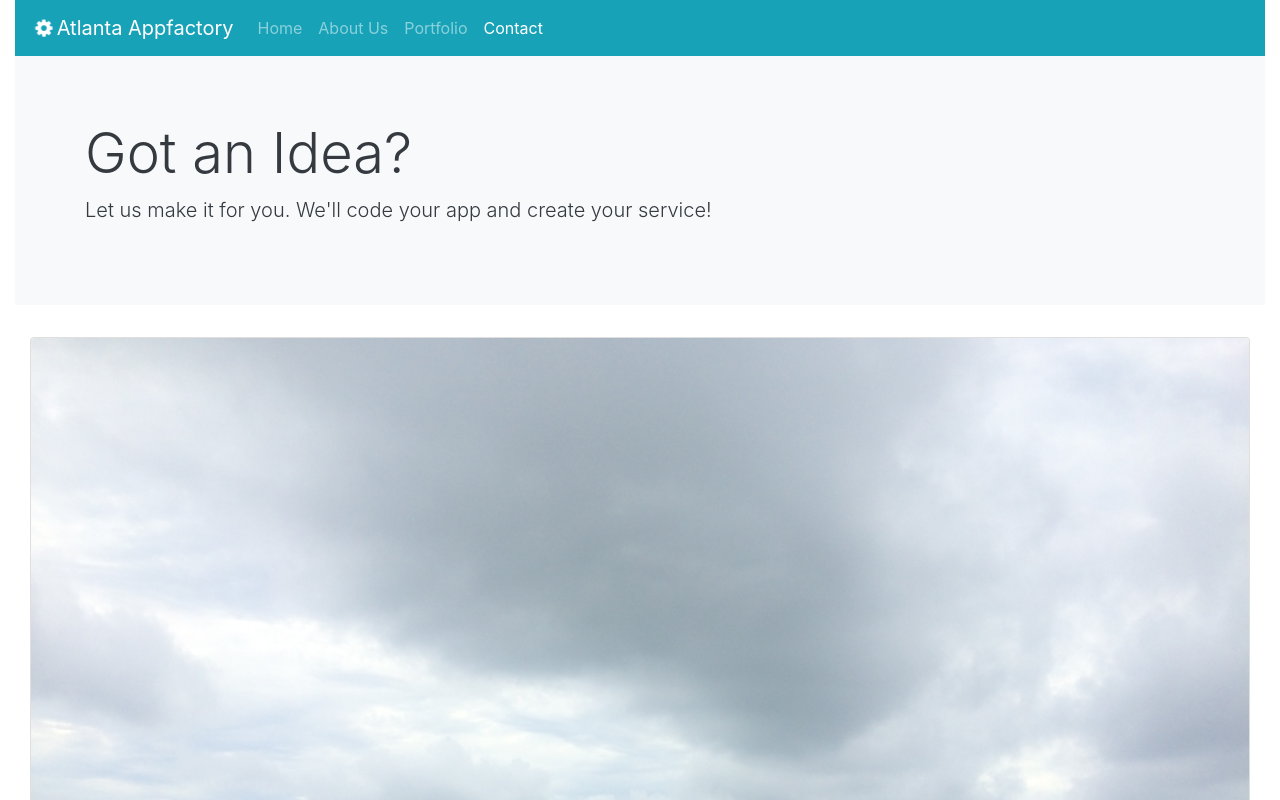
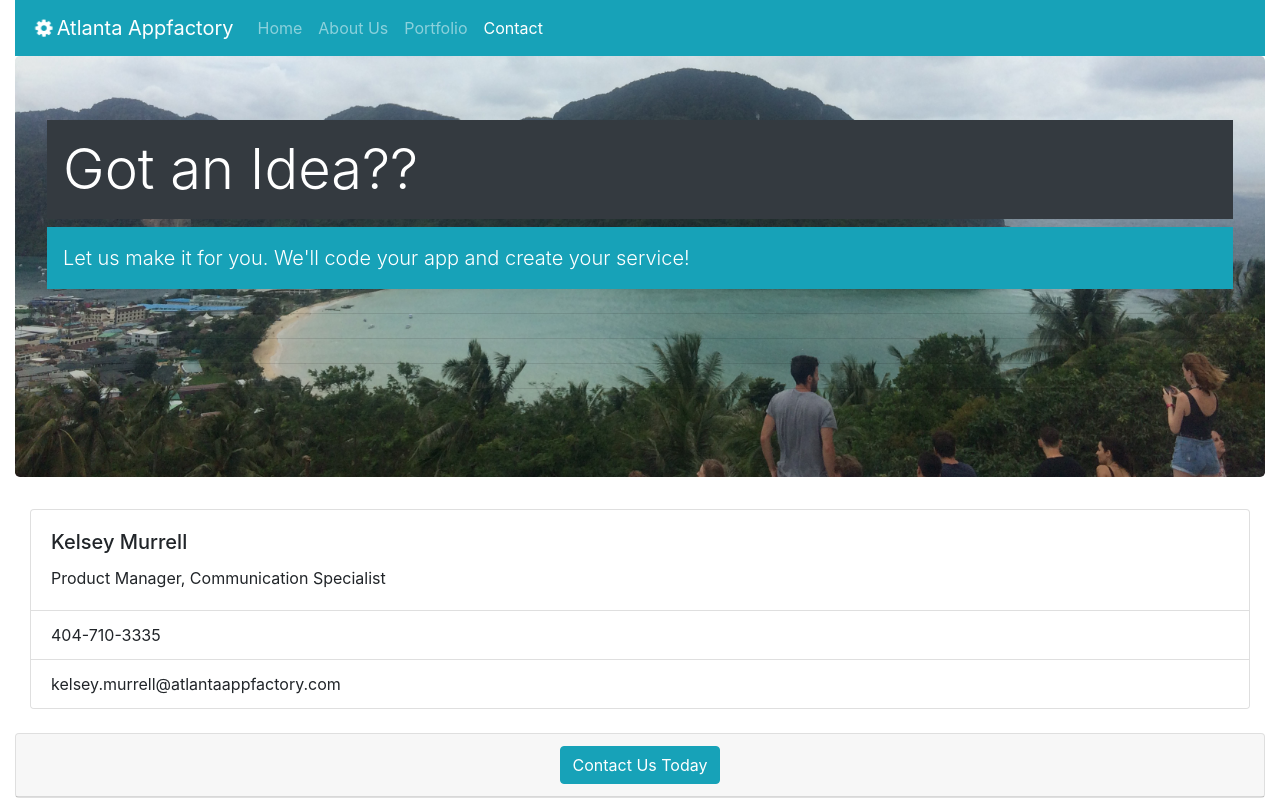
Before and after one commit to jtovar2/alantaAppfactory, an Angular app: page /contact in a window 1280 px wide. Shown: the top 800 px of the page. Built offline with nearby package versions, Linux system fonts and the light colour scheme.

Commit message:
commitment made

```diff
--- a/src/app/contact/contact.component.css
+++ b/src/app/contact/contact.component.css
@@ -0,0 +1,4 @@
+.jumbotron {
+  background-image: url("/assets/island.jpg");
+  background-size: cover;
+}
--- a/src/app/contact/contact.component.html
+++ b/src/app/contact/contact.component.html
@@ -1,22 +1,24 @@
+<div class="jumbotron">
+  <h1 class="p-3 mb-2 text-white bg-dark display-4">Got an Idea??</h1>
+  <p class="p-3 mb-2 text-white bg-info lead">Let us make it for you. We'll code your app and create your service!</p>
+  <hr class="my-4">
+  <hr class="my-4">
+  <hr class="my-4">
+  <hr class="my-4">
+
+</div>
 
 
-<div class="jumbotron jumbotron-fluid bg-light text-dark">
-  <div class="container">
-    <h1 class="display-4">Got an Idea?</h1>
-    <p class="lead">Let us make it for you. We'll code your app and create your service!</p>
-  </div>
-</div>
 
 		<div class="col-12">
 			<div class="card" >
-			  <img class="card-img-top" src="/assets/island.jpg" alt="Card image cap">
 			  <div class="card-body">
 			    <h5 class="card-title">Kelsey Murrell</h5>
 			    <p class="card-text">Product Manager, Communication Specialist</p>
 			  </div>
 			  <ul class="list-group list-group-flush">
 			    <li class="list-group-item">404-710-3335</li>
-			    <li class="list-group-item">kels.murrell@atlantaappfactory.com</li>
+			    <li class="list-group-item">kelsey.murrell@atlantaappfactory.com</li>
 			  </ul>
 			</div>
 		</div>
```
Also changed, not shown: src/assets/island.jpg.
